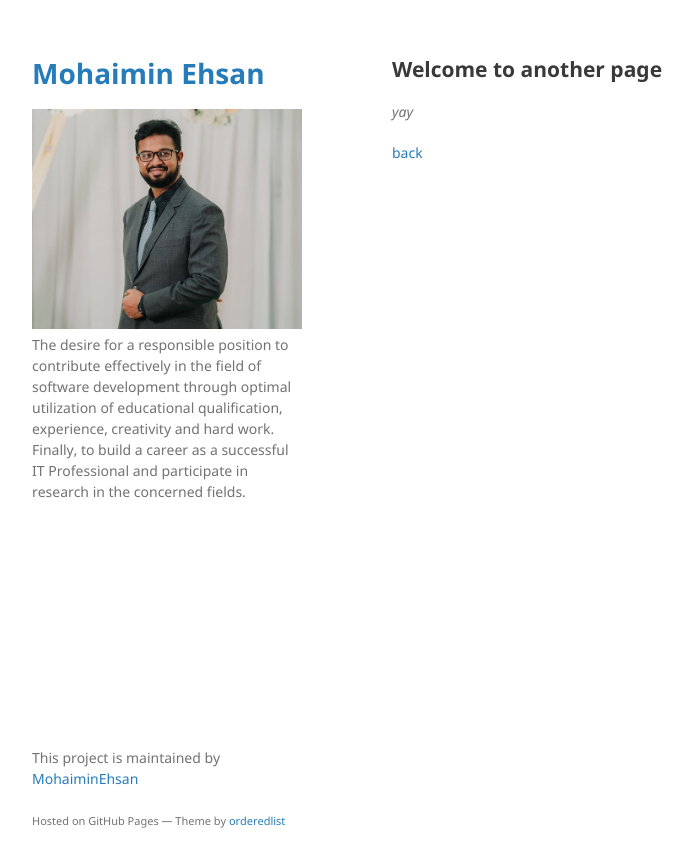
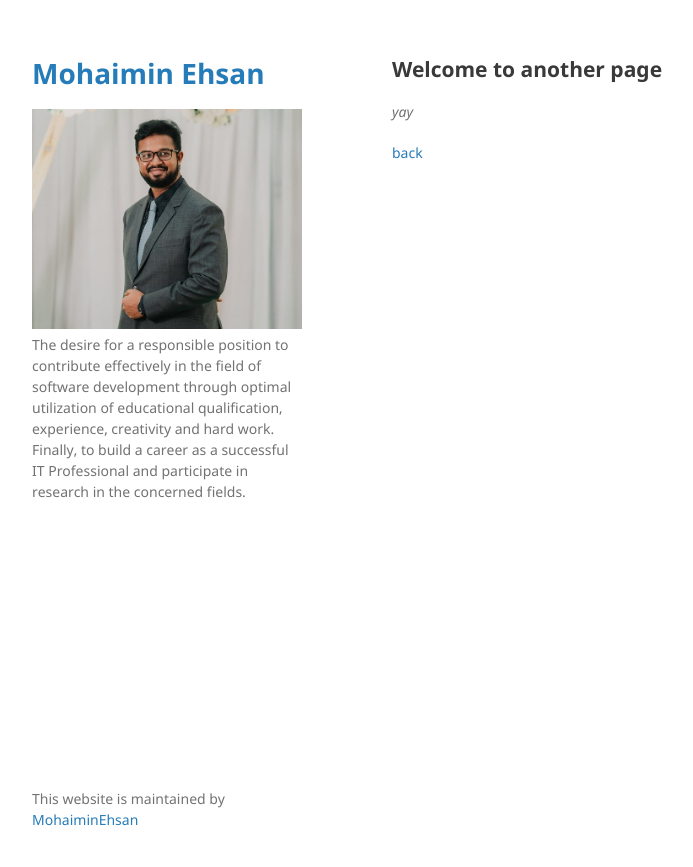
Before and after one commit to MohaiminEhsan/Homepage, a Jekyll site: the page built from another-page.md, in a window 1280 px wide. Shown: the top 867 px of the page, without its empty margins (178-871 px from the left). Built offline with Jekyll 4.4.1, drawn with Linux system fonts in a browser that asks for light colours; our own code applies the rules of GitHub Pages for plain Markdown files.

Commit message:
Update default.html

```diff
--- a/_layouts/default.html
+++ b/_layouts/default.html
@@ -51,9 +51,9 @@
       </section>
       <footer>
         {% if site.github.is_project_page %}
-        <p>This project is maintained by <a href="{{ site.github.owner_url }}">{{ site.github.owner_name }}</a></p>
+        <p>This website is maintained by <a href="{{ site.github.owner_url }}">{{ site.github.owner_name }}</a></p>
         {% endif %}
-        <p><small>Hosted on GitHub Pages &mdash; Theme by <a href="https://github.com/orderedlist">orderedlist</a></small></p>
+        <!--p><small>Hosted on GitHub Pages &mdash; Theme by <a href="https://github.com/orderedlist">orderedlist</a></small></p-->
       </footer>
     </div>
     <script src="{{ "/assets/js/scale.fix.js" | relative_url }}"></script>
```
